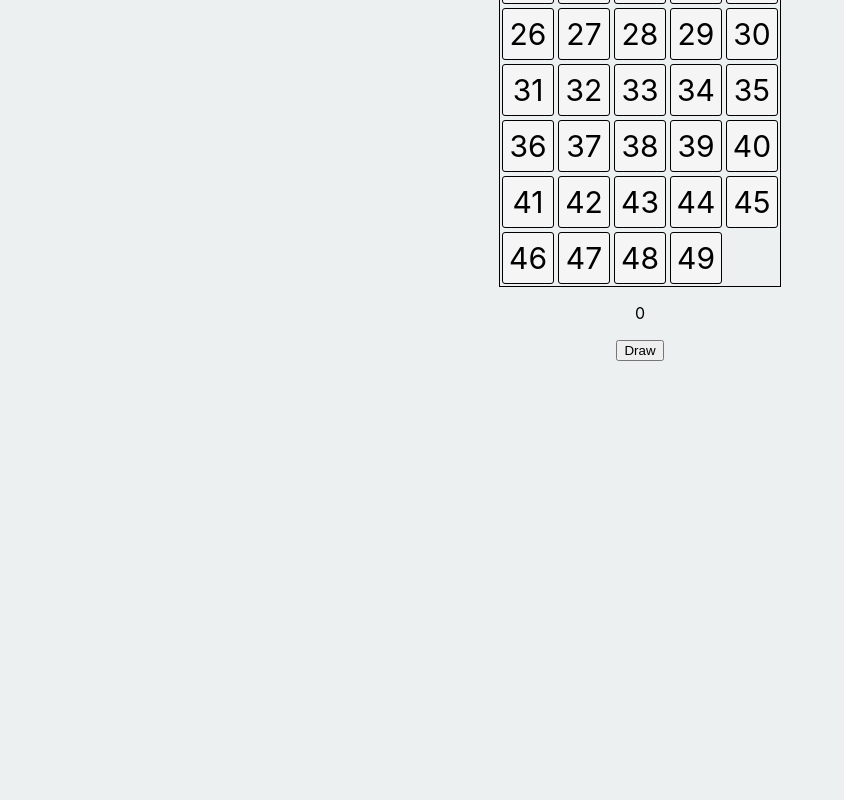
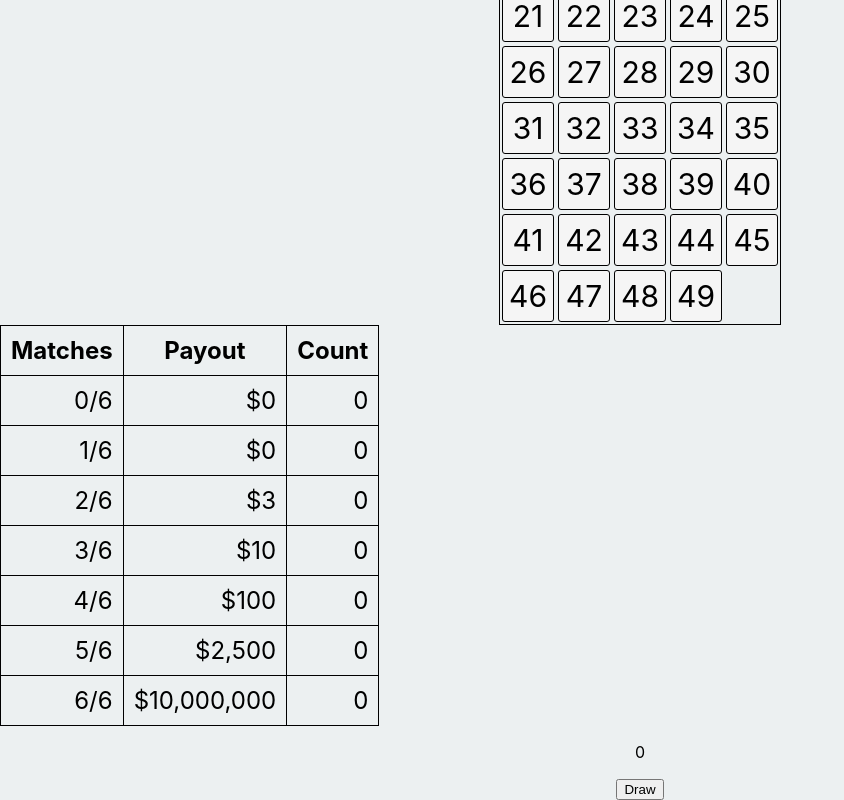
Before and after one commit to CameronCanning/lottery-sim, a React (Create React App) app: page / in a window 1280 px wide. Shown: the part 546-1346 px from the top of the page, without its empty margins (0-844 px from the left). Before the commit the page ends 907 px from the top, so only its background shows below. Built offline with nearby package versions, Linux system fonts and the light colour scheme.

Commit message:
PayoutTable Component

```diff
--- a/package.json
+++ b/package.json
@@ -9,6 +9,7 @@
     "react": "^17.0.1",
     "react-dom": "^17.0.1",
     "react-scripts": "4.0.2",
+    "react-table": "^7.6.3",
     "web-vitals": "^1.1.0"
   },
   "scripts": {
--- a/src/App.js
+++ b/src/App.js
@@ -5,6 +5,7 @@ import { draw, calcMatches } from './Lottery.js';
 import './App.css';
 import BallContainer from './BallContainer.js';
 import Ticket from './Ticket.js';
+import PayoutTable from './PayoutTable.js';
 
 
 function App() {
@@ -18,9 +19,10 @@ function App() {
   const [picks, setPicks] = useState(new Set());
   const [bonusPick, setBonusPick] = useState(0);
   const [matches, setMatches] = useState(new Set());
-  const [payouts, setPayouts] = useState([0,0,3,10,100,2500,100000,10000000])
+  const [payouts, setPayouts] = useState([0,0,3,10,100,2500,10000000])
   //winnings
   const [price, setPrice] = useState(3);
+  const [results, setResults] = useState([...Array(numBalls+1)].fill(0));
   const [total, setTotal] = useState(0);
 
   const drawBalls = [...Array(numBalls).keys()].map((id) => {
@@ -31,6 +33,12 @@ function App() {
   const doDraw = () => {
     let [currentDraws, currentBonusDraw] = draw(numBalls, range);
     let matches = calcMatches(currentDraws, picks);
+
+    const tempResults = [...results];
+    tempResults[matches.size] += 1;
+    setResults(tempResults);
+
+    setTotal(total - price + payouts[matches.size]);
     setDraws(currentDraws);
     setBonusDraw(currentBonusDraw);
     setMatches(matches);
@@ -50,6 +58,8 @@ function App() {
         <h1>Lottery Sim</h1>
         <BallContainer balls={ drawBalls }/>
         <Ticket range={ range } numBalls={ numBalls } picks={ picks } setPicks={ setPicks }/>
+        <PayoutTable payouts={ payouts } results={ results } numBalls={ numBalls }/>
+
         <p>{total}</p>
         <p>{[...picks]}</p>
         <button onClick={ doDraw }>Draw</button>
--- a/src/BallContainer.js
+++ b/src/BallContainer.js
@@ -1,5 +1,3 @@
-
-
 function BallContainer({ balls }){
     const style = {
         justifyContent: 'center',
@@ -8,6 +6,7 @@ function BallContainer({ balls }){
         flexDirection: 'row',
         alignItems: 'center',
         textAlign: 'center',
+        margin: '30px',
     }
 
     return(
--- a/src/Cell.js
+++ b/src/Cell.js
@@ -32,7 +32,7 @@ function Cell({ value, picks, numBalls, setPicks }){
     }
     return(
         <div style={ style } onClick={ onClick }>
-            {value < 10 ? '0'+value : value }
+            {value < 10 ? '0' + value : value }
         </div>
     );
 }
--- /dev/null
+++ b/src/PayoutTable.js
@@ -0,0 +1,39 @@
+function PayoutTable({ payouts, results, numBalls}){
+    const borders = {
+        border: '1px solid black',
+        borderCollapse: 'collapse',
+        padding: '10px',
+        fontSize: '24px'
+
+    }
+
+    const style = {
+        textAlign: 'right',
+        border: '1px solid black',
+        borderCollapse: 'collapse',
+        padding: '10px',
+        fontSize: '24px'
+    }
+    return(
+        //TODO: use CSS or stylyed components
+        <table style={ borders }>
+            <tr >
+                <th style={borders}>Matches</th>
+                <th style={borders}>Payout</th>
+                <th style={borders}>Count</th>
+            </tr>
+            {[...Array(numBalls+1).keys()].map((i) => {
+                return (
+                <tr key={i} >
+                    <td style={style}>{ i+'/'+numBalls }</td>
+                    <td style={style}>{'$'+payouts[i].toLocaleString() }</td>
+                    <td style={style}>{ results[i] }</td>
+                </tr>
+                );
+            })}
+        </table>
+
+    );
+}
+
+export default PayoutTable;
```
Also changed, not shown: 1 other file (tests, documents, lock files or other folders).
